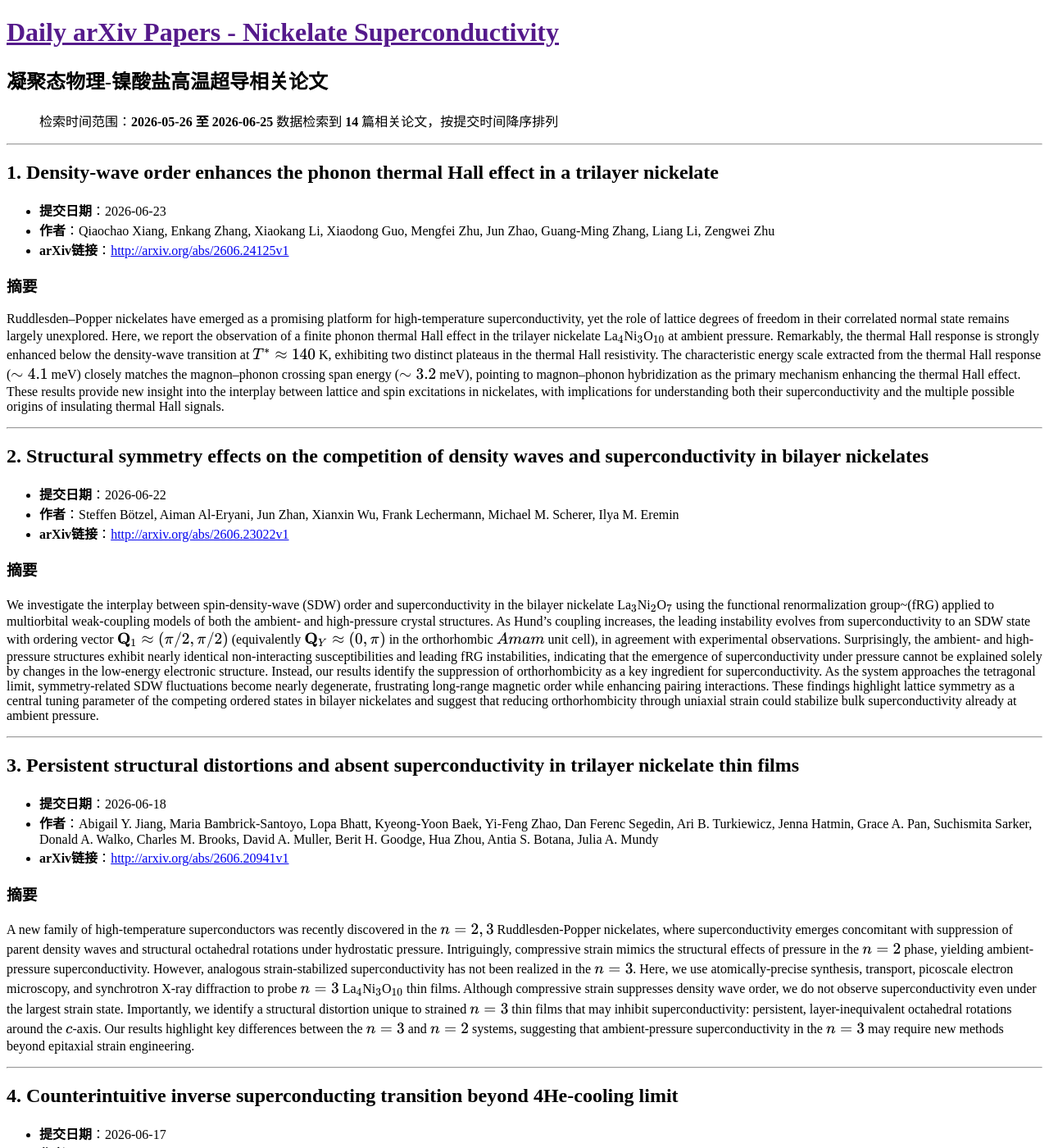
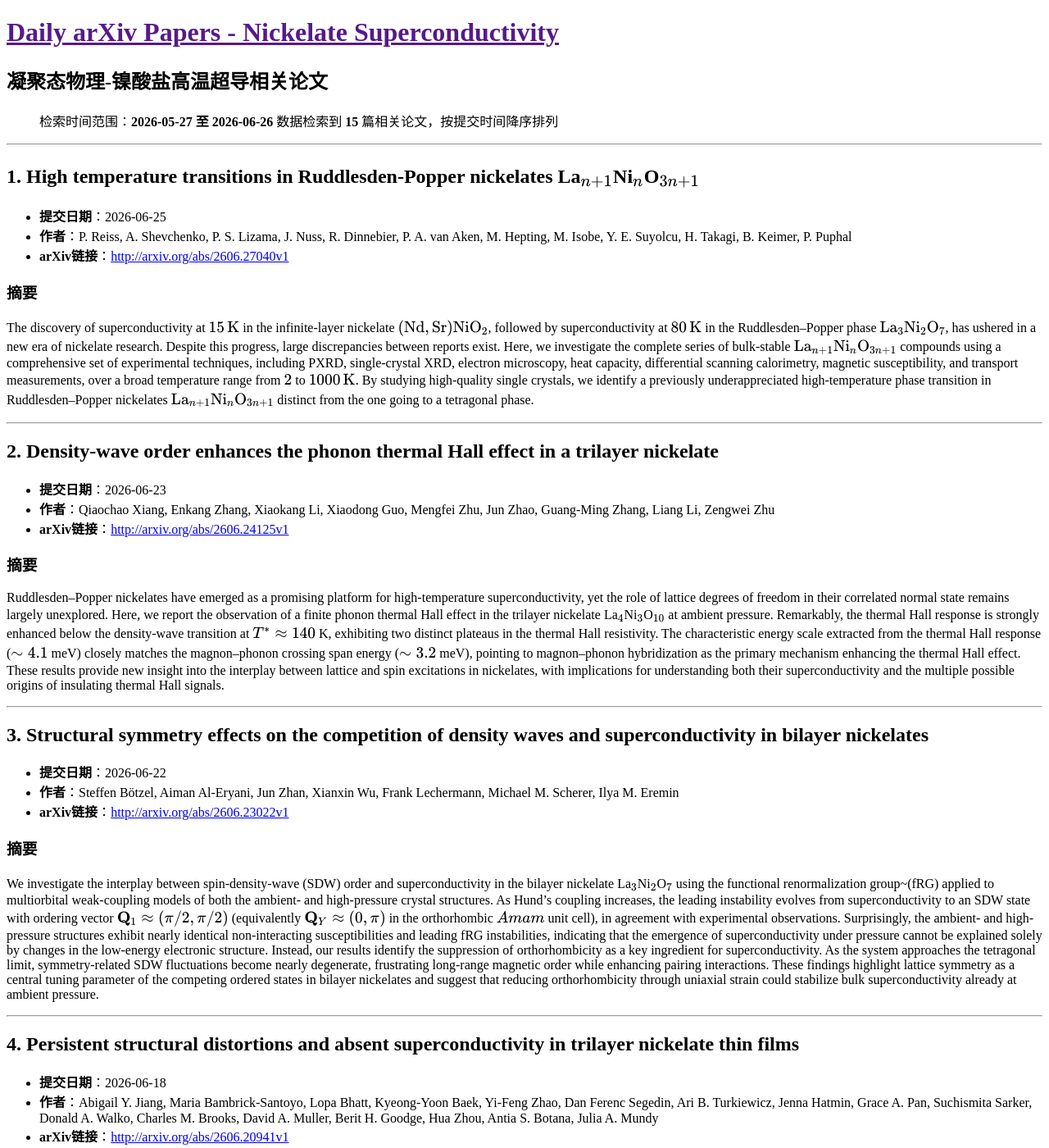
Before and after one commit to yangke25491/daily-arxiv-nickelate_superconductivity, a Jekyll site: the page built from docs/index.md, in a window 1280 px wide and 1400 px high. Shown: the whole window at 82% size. Built offline with Jekyll 4.4.1, drawn with Linux system fonts in a browser that asks for light colours; some of the changed text lies outside the part shown.

Commit message:
Automated update: arXiv papers

```diff
--- a/docs/index.md
+++ b/docs/index.md
@@ -5,12 +5,23 @@ title: 镍酸盐超导论文
 
 # 凝聚态物理-镍酸盐高温超导相关论文
 
-> 检索时间范围：**2026-05-26 至 2026-06-25**
-> 数据检索到 **14** 篇相关论文，按提交时间降序排列
+> 检索时间范围：**2026-05-27 至 2026-06-26**
+> 数据检索到 **15** 篇相关论文，按提交时间降序排列
 
 ---
 
-## 1. Density-wave order enhances the phonon thermal Hall effect in a trilayer nickelate
+## 1. High temperature transitions in Ruddlesden-Popper nickelates La${}\_{n+1}$Ni${}\_{n}$O${}\_{3n+1}$
+
+- **提交日期**：2026-06-25
+- **作者**：P. Reiss, A. Shevchenko, P. S. Lizama, J. Nuss, R. Dinnebier, P. A. van Aken, M. Hepting, M. Isobe, Y. E. Suyolcu, H. Takagi, B. Keimer, P. Puphal
+- **arXiv链接**：[http://arxiv.org/abs/2606.27040v1](http://arxiv.org/abs/2606.27040v1)
+
+### 摘要
+The discovery of superconductivity at $15\,\mathrm{K}$ in the infinite-layer nickelate $(\mathrm{Nd},\mathrm{Sr})\mathrm{NiO}\_2$, followed by superconductivity at $80\,\mathrm{K}$ in the Ruddlesden--Popper phase $\mathrm{La}\_3\mathrm{Ni}\_2\mathrm{O}\_7$, has ushered in a new era of nickelate research. Despite this progress, large discrepancies between reports exist. Here, we investigate the complete series of bulk-stable $\mathrm{La}\_{n+1}\mathrm{Ni}\_n\mathrm{O}\_{3n+1}$ compounds using a comprehensive set of experimental techniques, including PXRD, single-crystal XRD, electron microscopy, heat capacity, differential scanning calorimetry, magnetic susceptibility, and transport measurements, over a broad temperature range from $2$ to $1000\,\mathrm{K}$. By studying high-quality single crystals, we identify a previously underappreciated high-temperature phase transition in Ruddlesden--Popper nickelates $\mathrm{La}\_{n+1}\mathrm{Ni}\_n\mathrm{O}\_{3n+1}$ distinct from the one going to a tetragonal phase.
+
+---
+
+## 2. Density-wave order enhances the phonon thermal Hall effect in a trilayer nickelate
 
 - **提交日期**：2026-06-23
 - **作者**：Qiaochao Xiang, Enkang Zhang, Xiaokang Li, Xiaodong Guo, Mengfei Zhu, Jun Zhao, Guang-Ming Zhang, Liang Li, Zengwei Zhu
@@ -21,7 +32,7 @@ Ruddlesden--Popper nickelates have emerged as a promising platform for high-temp
 
 ---
 
-## 2. Structural symmetry effects on the competition of density waves and superconductivity in bilayer nickelates
+## 3. Structural symmetry effects on the competition of density waves and superconductivity in bilayer nickelates
 
 - **提交日期**：2026-06-22
 - **作者**：Steffen Bötzel, Aiman Al-Eryani, Jun Zhan, Xianxin Wu, Frank Lechermann, Michael M. Scherer, Ilya M. Eremin
@@ -65,7 +76,7 @@ Motivated by recent progress in the 1313-La${}\_3$Ni${}\_2$O${}\_7$ nickelate th
 
 ---
 
-## 6. Electronic structure trends in La${}\_{2}R$Ni${}\_2$O${}\_7$ ($R=$ Pr, Nd, Sm) from first-principles
+## 7. Electronic structure trends in La${}\_{2}R$Ni${}\_2$O${}\_7$ ($R=$ Pr, Nd, Sm) from first-principles
 
 - **提交日期**：2026-06-15
 - **作者**：Yi-Feng Zhao, Antia S. Botana
@@ -153,7 +164,7 @@ The bilayer Ruddlesden-Popper nickelate $\mathrm{La\_3Ni\_2O\_7}$ has emerged as
 
 ---
 
-## 14. Hole-doped superconductivity above 100 K in infinite-layer cuprate thin films
+## 15. Hole-doped superconductivity above 100 K in infinite-layer cuprate thin films
 
 - **提交日期**：2026-05-28
 - **作者**：Biemeng Jin, Saurav Prakash, Zhaoyang Luo, Shengwei Zeng, Jing-Yang Chung, Xing Gao, Zhi Shiuh Lim, Jiangbo Luo, King Yip, Wei Zhang, Nurul Fitriyah, Shuhan Lu, Taiyu An, Ping Yang, Qian He, Silvija Gradečak, Huajun Liu, A. Ariando
```
Also changed, not shown: other parts of docs/index.md (+10 -10 lines).
